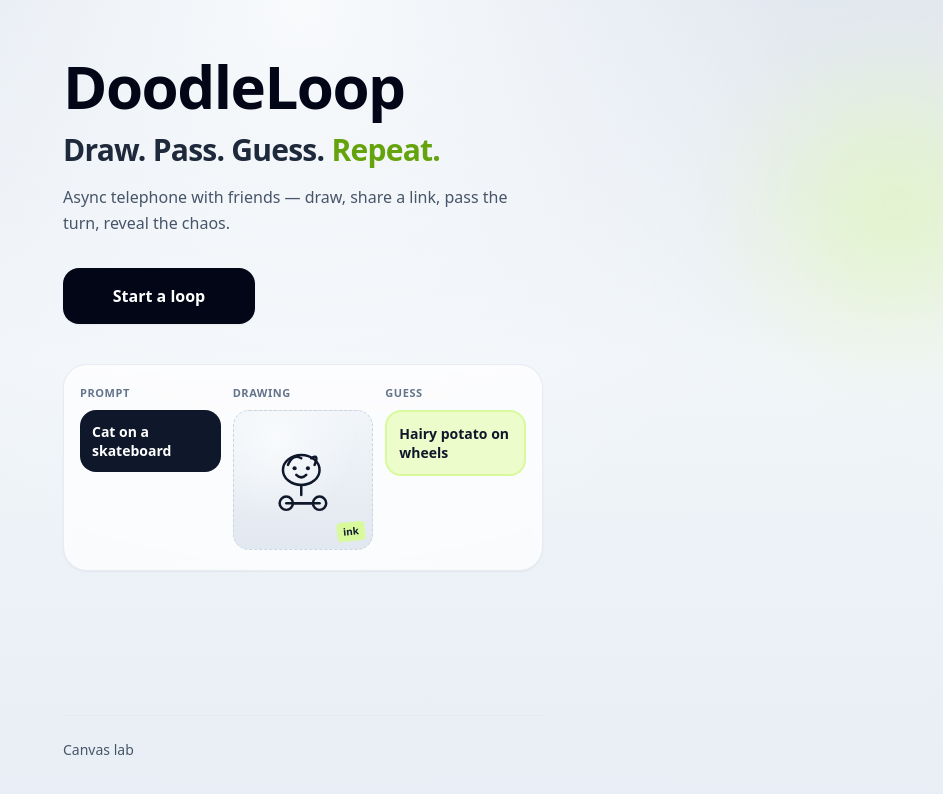
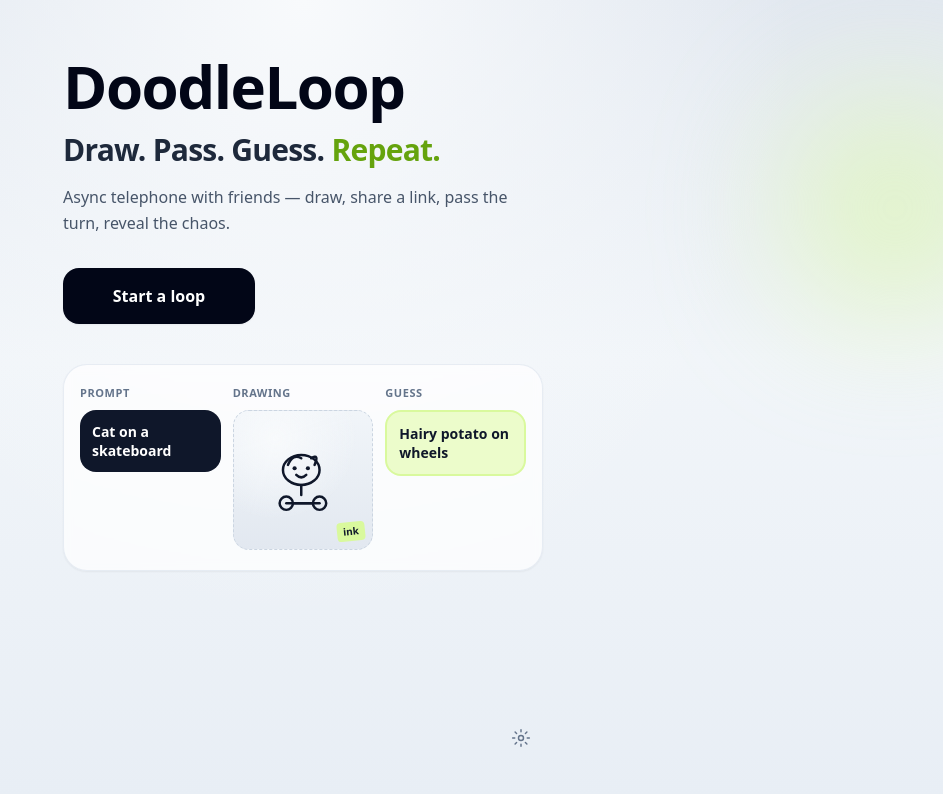
Before and after one commit to juanroddotdev/drawing-game, a Nuxt app: page / in a window 1280 px wide. Shown: the top 794 px of the page, without its empty margins (337-1280 px from the left). Built offline with nearby package versions, Linux system fonts and the light colour scheme.

Commit message:
Hide lab and Dev mode behind a footer gear menu.
Keeps the homepage CTA clean while still giving quick access to beta tooling.

Co-authored-by: Cursor <cursoragent@cursor.com>

```diff
--- a/app/components/layout/AppFooter.vue
+++ b/app/components/layout/AppFooter.vue
@@ -1,29 +1,94 @@
 <script setup lang="ts">
 const { enabled: showDevTools } = useDevTools()
+const open = ref(false)
+const root = ref<HTMLElement | null>(null)
+
+function toggle() {
+  open.value = !open.value
+}
+
+function close() {
+  open.value = false
+}
+
+function onDocPointer(e: PointerEvent) {
+  if (!open.value || !root.value) return
+  if (!root.value.contains(e.target as Node)) {
+    close()
+  }
+}
+
+onMounted(() => {
+  document.addEventListener('pointerdown', onDocPointer)
+})
+
+onBeforeUnmount(() => {
+  document.removeEventListener('pointerdown', onDocPointer)
+})
 </script>
 
 <template>
-  <footer class="border-t border-slate-200/80 pt-6 text-sm text-slate-500">
-    <div class="flex flex-wrap items-center gap-x-4 gap-y-2">
+  <footer
+    ref="root"
+    class="relative flex justify-end pt-6"
+  >
+    <div class="relative">
+      <button
+        type="button"
+        class="flex h-11 w-11 items-center justify-center rounded-full bg-transparent text-slate-500 transition hover:text-slate-800"
+        :aria-expanded="open"
+        aria-haspopup="menu"
+        aria-label="More options"
+        @click="toggle"
+      >
+        <svg
+          viewBox="0 0 24 24"
+          class="h-5 w-5"
+          fill="none"
+          stroke="currentColor"
+          stroke-width="1.75"
+          stroke-linecap="round"
+          stroke-linejoin="round"
+          aria-hidden="true"
+        >
+          <circle
+            cx="12"
+            cy="12"
+            r="3"
+          />
+          <path d="M12 2v2.5M12 19.5V22M4.93 4.93l1.77 1.77M17.3 17.3l1.77 1.77M2 12h2.5M19.5 12H22M4.93 19.07l1.77-1.77M17.3 6.7l1.77-1.77" />
+        </svg>
+      </button>
+
+      <div
+        v-if="open"
+        role="menu"
+        class="absolute bottom-full right-0 z-20 mb-2 min-w-[11rem] overflow-hidden rounded-2xl border border-slate-200 bg-white py-1 shadow-lg"
+      >
         <NuxtLink
           to="/lab"
-        class="font-medium text-slate-600 underline-offset-2 hover:text-slate-900 hover:underline"
+          role="menuitem"
+          class="block px-4 py-3 text-sm font-medium text-slate-800 hover:bg-slate-50"
+          @click="close"
         >
           Canvas lab
         </NuxtLink>
         <NuxtLink
           v-if="showDevTools"
           to="/dev"
-        class="font-medium text-amber-800 underline-offset-2 hover:underline"
+          role="menuitem"
+          class="block px-4 py-3 text-sm font-medium text-amber-900 hover:bg-amber-50"
+          @click="close"
         >
           Dev mode
         </NuxtLink>
-    </div>
         <p
           v-if="showDevTools"
-      class="mt-2 text-xs text-amber-800/80"
+          class="border-t border-slate-100 px-4 py-2 text-[11px] leading-snug text-amber-800/80"
         >
           Dev tools on — remove before launch.
         </p>
+      </div>
+    </div>
   </footer>
 </template>
```
Lines whose indentation alone changed are shown as unchanged.
